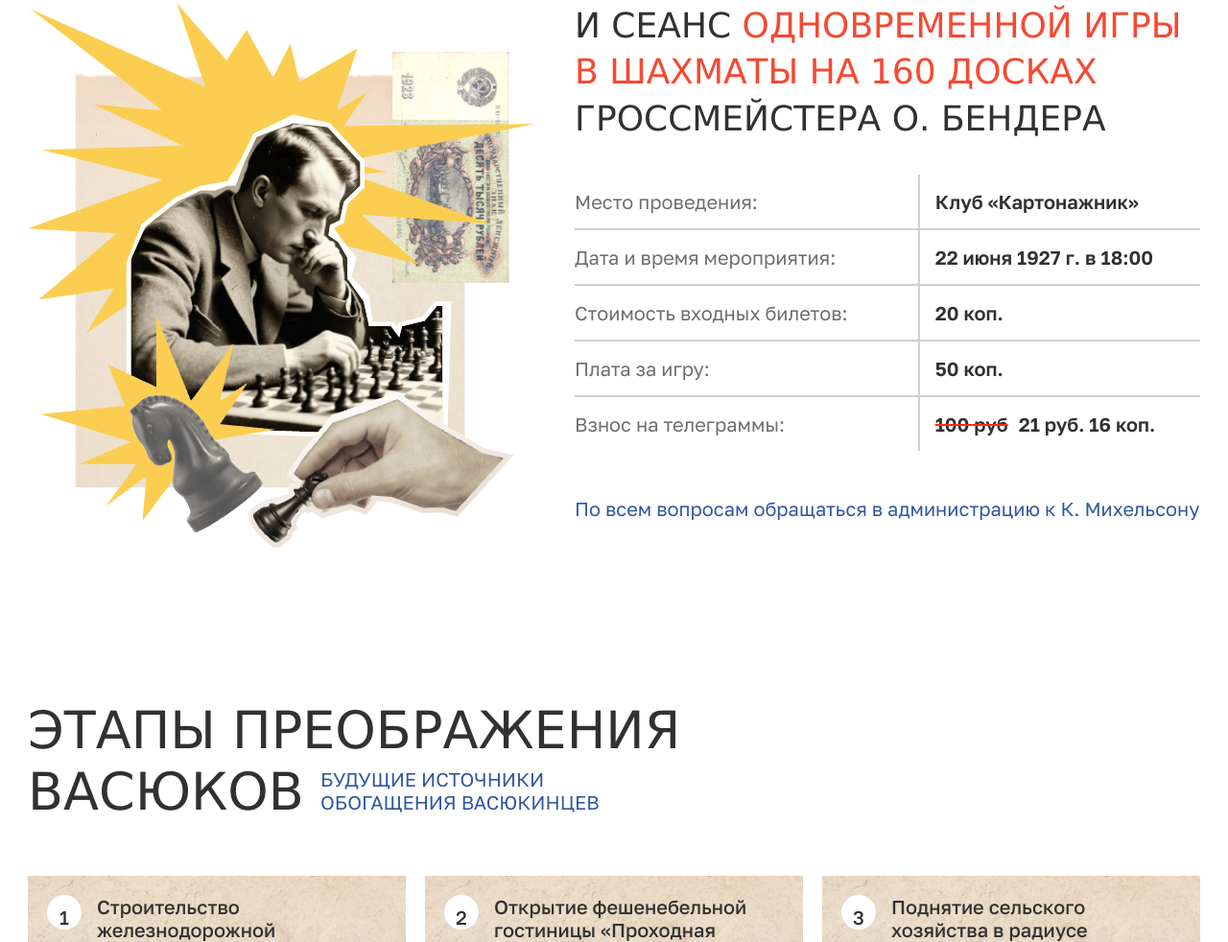
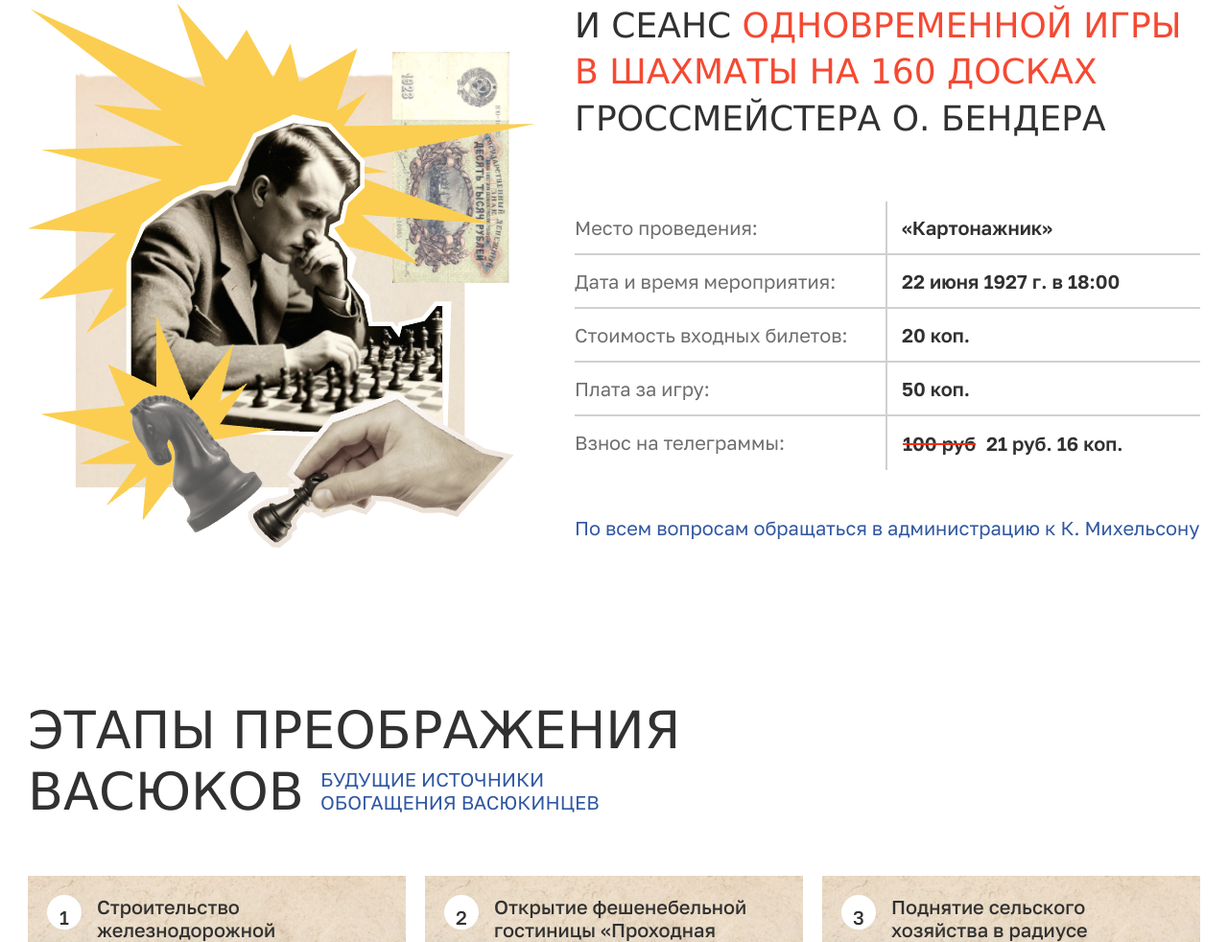
Before and after one commit to job356/test__Yandex, a website: page index.html in a window 1280 px wide. Shown: the part 1151-2133 px from the top of the page at 96% size. Drawn offline with Linux system fonts and the light colour scheme.

Commit message:
feat: changes structure of table block

```diff
--- a/index.html
+++ b/index.html
@@ -40,14 +40,49 @@
     <section class="ches-info">
         <div class="wrapper">
             <div class="chess-info-title">
-                <h3 class="chess-info-title__text">Чтобы поддержать Международный васюкинский турнир посетите лекцию на тему: <span class="chess-info-title__text chess-info-title__text_light">«Плодотворная дебютная идея»</span></h3>
+                <h3 class="chess-info-title__text">Чтобы поддержать Международный васюкинский турнир<div class="mobile_block"><img class="chess-info-title__img chess-info-title__img_mobile" src="Assets/img/playing-chess-mobile.png" alt="chess playing"></div> посетите лекцию на тему: <span class="chess-info-title__text chess-info-title__text_light">«Плодотворная дебютная идея»</span></h3>
                 <img class="chess-info-title__img" src="Assets/img/playing-chess.png" alt="chess playing">
             </div>
             <div class="chess-info-subtitle">
                 <img class="chess-info-subtitle__img" src="Assets/img/think-chess.png" alt="thinking man">
                 <div class="chess-info-subtitle-content">
                     <h3 class="chess-info-title__text">и Сеанс <span class="chess-info-title__text chess-info-title__text_light">одновременной игры в шахматы на 160 досках</span> гроссмейстера О. Бендера</h3>
-                    <table class="chess-info-subtitle-content__table">
+                    <div class="table-block">
+                        <div class="condition-block">
+                            <p class="condition">Место проведения:</p>
+                        </div>
+                        <div class="value-block">
+                            <p class="value">«Картонажник»</p>
+                        </div>
+                        <div class="condition-block">
+                            <p class="condition">Дата и время мероприятия:</p>
+                        </div>
+                        <div class="value-block">
+                            <p class="value">22 июня 1927 г. в 18:00</p>
+                        </div>
+                        <div class="condition-block">
+                            <p class="condition">Стоимость входных билетов:</p>
+                        </div>
+                        <div class="value-block">
+                            <p class="value">20 коп.</p>
+                        </div>
+                        <div class="condition-block">
+                            <p class="condition">Плата за игру:</p>
+                        </div>
+                        <div class="value-block">
+                            <p class="value">50 коп.</p>
+                        </div>
+                        <div class="condition-block condition-block_non-border">
+                            <p class="condition">Взнос на телеграммы:</p>
+                        </div>
+                        <div class="value value_non-border">
+                            <p style="margin: 0px;">
+                                <span style="color: #ff2c0a; text-decoration: line-through;">
+                                    <span style="color: #333333;">100 руб</span>
+                                </span>
+                            </p> 21 руб. 16 коп.
+                        </div>
+                        <!-- <table class="chess-info-subtitle-content__table">
                             <tr>
                                 <td class="condition">Место проведения:</td>
                                 <td class="value">Клуб «Картонажник»</td>
@@ -73,9 +108,9 @@
                                         </span>
                                     </p> 21 руб. 16 коп.
                                 </td>
-                            <!-- <td class="value value_non-border"><s class="value__delete">100</s> 21 руб. 16 коп.</td> -->
                             </tr>
-                    </table>
+                        </table> -->
+                    </div>
                     <a class="chess-info__link" href="#">По всем вопросам обращаться в администрацию к К. Михельсону</a>
                 </div>
             </div>
--- a/sass/components/_chess-info.scss
+++ b/sass/components/_chess-info.scss
@@ -1,6 +1,9 @@
 .chess-info-title {
     display: flex;
     padding: 80px 0 64px;
+    @include media-mobile {
+        padding: 48px 0 33px;
+    }
 }
 
 .chess-info-title__text {
@@ -12,11 +15,38 @@
     &_light {
         color: #F54932;
     }
+    @include media-mobile {
+        @include font($size: 2.8rem);
+        margin: 0px;
+    }
+}
+
+.chess-info-title__img {
+    display: inline-block;
+    @include media-mobile {
+        display: none;
+    }
+    &_mobile {
+        display: none;
+        @include media-mobile {
+            display: inline-block;
+        }
+    }
+}
+
+.mobile_block {
+    @include media-mobile {
+        padding: 24px 0;
+    }
 }
 
 .chess-info-subtitle {
     display: flex;
     gap: 41px;
+    @include media-mobile {
+        flex-direction: column;
+        gap: 0px;
+    }
 }
 
 .chess-info-subtitle-content {
@@ -24,12 +54,15 @@
     flex-direction: column;
 }
 
-.condition {
-    @extend %font-primary;
-    @include font($size: 2rem, $height: 120%);
-    color: $text-color-dark;
-    opacity: 0.7;
-    padding: 16px 16px 16px 0;
+.table-block {
+    display: grid;
+    grid-template-rows: 1fr 1fr 1fr 1fr 1fr;
+    grid-template-columns: 1fr 1fr;
+    padding: 28px 0 0;
+}
+
+.condition-block {
+    padding: 15px 15px 15px 0;
     border-bottom: 2px solid #D0D0D0;
     border-right: 2px solid #D0D0D0;
     &_non-border {
@@ -37,15 +70,29 @@
     }
 }
 
+.condition {
+    @extend %font-primary;
+    @include font($size: 2rem, $height: 120%);
+    color: $text-color-dark;
+    opacity: 0.7;
+    margin: 0px;
+}
+
+.value-block {
+    padding: 15px 0 15px 15px;
+    border-bottom: 2px solid #D0D0D0;
+}
+
 .value {
     @extend %font-primary;
     @include font($size: 2rem, $weight: 600, $height: 120%);
     color: $text-color-dark;
-    padding: 16px 0 16px 16px;
-    border-bottom: 2px solid #D0D0D0;
+    margin: 0px;
     &_non-border {
         display: flex;
+        align-items: center;
         gap: 11px;
+        padding-left: 16px;
         border-bottom: none;
     }
 }
```
Also changed, not shown: Assets/img/playing-chess-mobile.png (added), sass/style.css, 1 other file. Lines whose indentation alone changed are shown as unchanged.
